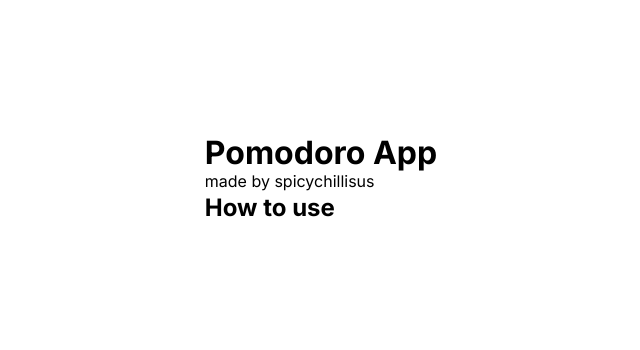
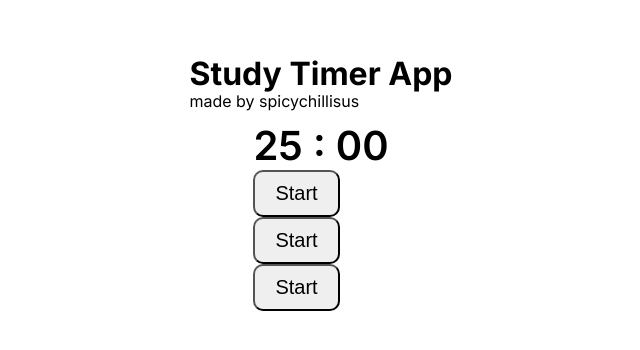
Before and after one commit to spicychillisus/pomodoro-app, an Electron app: page index.html in a window 800 px wide. Shown: the part 228-578 px from the top of the page, without its empty margins (79-719 px from the left). Drawn offline with Linux system fonts and the light colour scheme.

Commit message:
Refactor HTML and CSS files for Study Timer App

```diff
--- a/index.html
+++ b/index.html
@@ -10,15 +10,36 @@
 <body>
     <div class="container">
         <div class="header">
-            <h1>Pomodoro App</h1>
+            <h1>Study Timer App</h1>
             <p>made by spicychillisus</p>
-            <div class="sub-header">
-                <h2>How to use</h2>
-                <p></p>
-            </div>
         </div>
 
-        <div class="sound-controller">
+        <div class="timers">
+            <div class="pomodoro-timer">
+                <div class="timer-bar">
+
+                </div>
+                <div class="timer">
+                    <span class="minute">
+                        25
+                    </span>
+                    <span>:</span>
+                    <span class="seconds">
+                        00
+                    </span>
+                </div>
+                <button onclick=startTimer() class="start-timer">Start</button> <!-- starts the timer -->
+            </div>
+            <div class="short-break-timer">
+                <button onclick=startTimer() class="start-timer">Start</button> <!-- starts the timer -->
+            </div>
+            <div class="long-break-timer">
+                <button onclick=startTimer() class="start-timer">Start</button> <!-- starts the timer -->
+            </div>
+
+        </div>
+
+        <div class="tasks">
 
         </div>
     </div>
--- a/public/css/style.css
+++ b/public/css/style.css
@@ -23,3 +23,20 @@ body {
 .header p {
     font-size: 1rem;
 }
+
+.timer {
+    font-size: 2.5rem;
+    font-weight: 600;
+}
+
+button {
+    border-radius: 10px;
+    padding-left: 20px;
+    padding-top: 10px;
+    padding-right: 20px;
+    padding-bottom: 10px;
+    display: flex;
+    justify-content: center;
+    cursor: pointer;
+    font-size: 20px;
+}
```
Also changed, not shown: public/js/script.js (deleted), public/js/timer.js (added).
